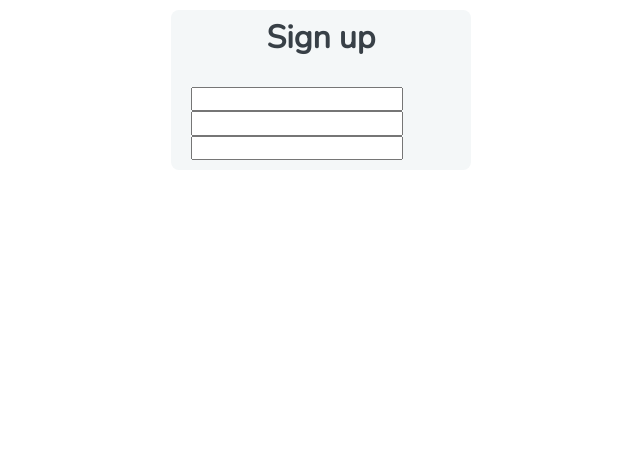
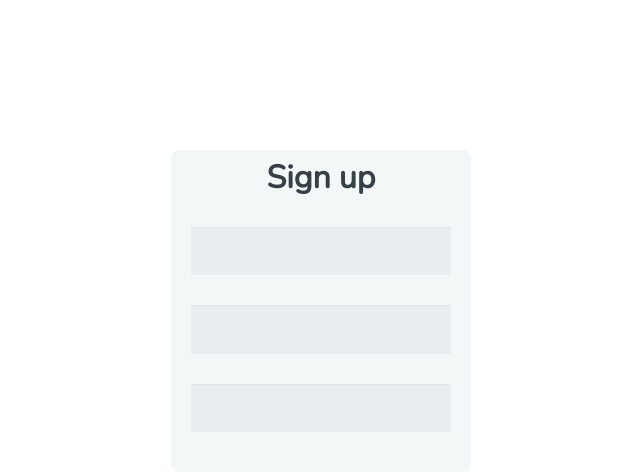
Before and after one commit to albertobebz/HTML5_CSS3_form_template, a plain HTML site: page index.html in a window 1280 px wide. Shown: the whole page, without its empty margins (319-959 px from the left). Drawn offline with nearby package versions, Linux system fonts and the light colour scheme.

Commit message:
created all the different style for the input

```diff
--- a/CSS/main.css
+++ b/CSS/main.css
@@ -14,7 +14,7 @@ body {
 /*** form style ***/
 form {
   max-width: 300px;
-  margin: 10px auto;
+  margin: 150px auto;
   padding: 10px 20px;
   background: #f4f7f8;
   border-radius: 8px;
@@ -24,3 +24,34 @@ h1 {
   margin: 0 0 30px 0;
   text-align: center;
 }
+
+/*** style for the different type of input ***/
+input[type="text"],
+input[type="password"],
+input[type="date"],
+input[type="datetime"],
+input[type="email"],
+input[type="number"],
+input[type="search"],
+input[type="tel"],
+input[type="time"],
+input[type="url"],
+textarea,
+select {
+  border: none;
+  font-size: 16px;
+  height: auto;
+  margin: 0;
+  outline: 0;
+  padding: 15px;
+  width: 100%;
+  background-color: #e8eeef;
+  color: #8a97a0;
+  box-shadow: 0 1px 0 rgba(0,0,0,0.03) inset;
+  margin-bottom: 30px;
+}
+
+input[type="radio"],
+input[type="checkbox"] {
+  margin: 0 4px 8px 0;
+}
```
